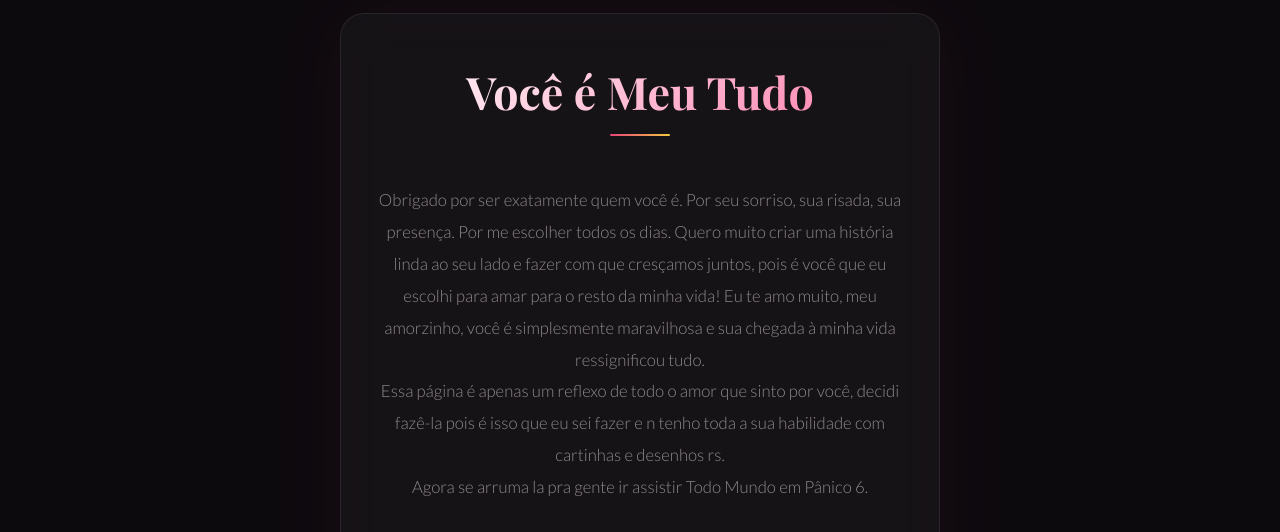
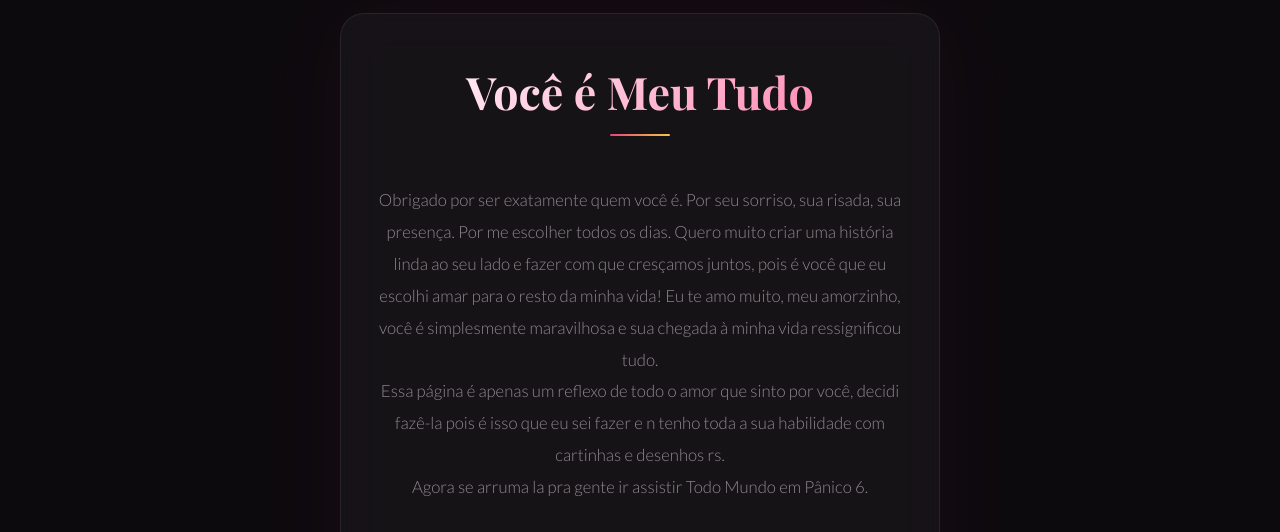
Before and after one commit to kelvin321123/eu-te-amo-anna, a plain HTML site: page index.html in a window 1280 px wide. Shown: the part 2422-2954 px from the top of the page. Drawn offline with nearby package versions, Linux system fonts and the light colour scheme; a web font is replaced by a local one.

Commit message:
Update index.html

```diff
--- a/index.html
+++ b/index.html
@@ -701,7 +701,7 @@
       <span class="section-line"></span>
       <p>Obrigado por ser exatamente quem você é. Por seu sorriso, sua risada, sua presença. Por me escolher todos os
         dias. Quero muito criar uma história linda ao seu lado e fazer com que cresçamos juntos, pois é você que eu
-        escolhi para amar para o resto da minha vida! Eu te amo muito, meu amorzinho, você é simplesmente maravilhosa e
+        escolhi amar para o resto da minha vida! Eu te amo muito, meu amorzinho, você é simplesmente maravilhosa e
         sua chegada à minha vida ressignificou tudo.
         <br>
         Essa página é apenas um reflexo de todo o amor que sinto por você, decidi fazê-la pois é isso que eu sei fazer e
```
